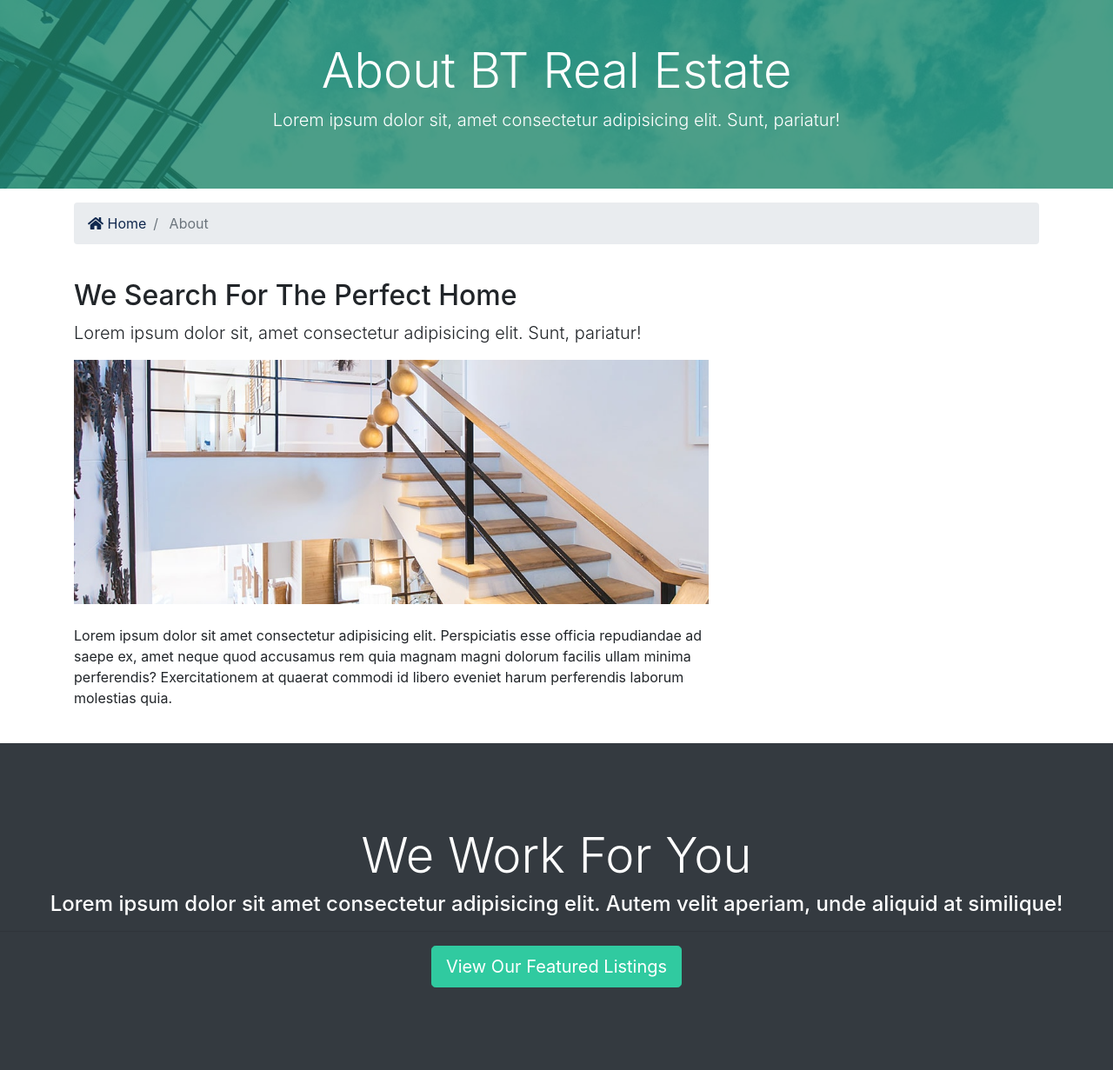
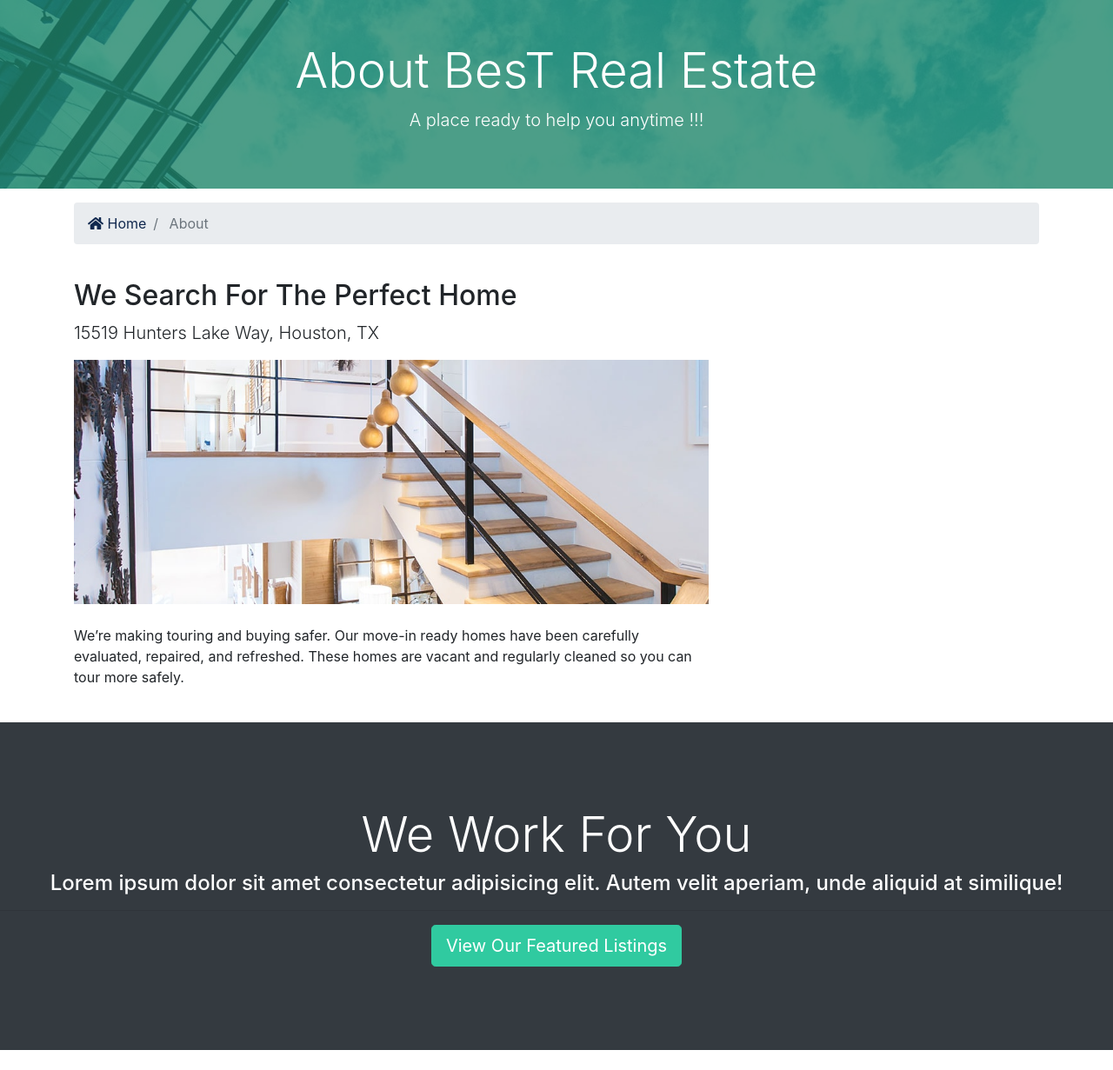
Before and after one commit to nikhilt1998/Real-Estate, a Django app: page /about in a window 1280 px wide. Shown: the part 128-1359 px from the top of the page at 87% size. Run offline with Django 3.2, Linux system fonts and the light colour scheme; some libraries are stand-ins or nearby versions.

Commit message:
Update about.html

```diff
--- a/sales/templates/pages/about.html
+++ b/sales/templates/pages/about.html
@@ -9,8 +9,8 @@
     <div class="container">
       <div class="row text-center">
         <div class="col-md-12">
-          <h1 class="display-4">About BT Real Estate</h1>
-          <p class="lead">Lorem ipsum dolor sit, amet consectetur adipisicing elit. Sunt, pariatur!</p>
+          <h1 class="display-4">About BesT Real Estate</h1>
+          <p class="lead">A place ready to help you anytime !!!</p>
         </div>
       </div>
     </div>
@@ -36,11 +36,10 @@
       <div class="row">
         <div class="col-md-8">
           <h2>We Search For The Perfect Home</h2>
-          <p class="lead">Lorem ipsum dolor sit, amet consectetur adipisicing elit. Sunt, pariatur!</p>
+          <p class="lead">15519 Hunters Lake Way, Houston, TX</p>
           <img src="{% static 'img/about.jpg' %}" alt="">
-          <p class="mt-4">Lorem ipsum dolor sit amet consectetur adipisicing elit. Perspiciatis esse officia repudiandae ad saepe ex, amet
-            neque quod accusamus rem quia magnam magni dolorum facilis ullam minima perferendis? Exercitationem at quaerat
-            commodi id libero eveniet harum perferendis laborum molestias quia.</p>
+          <p class="mt-4">We’re making touring and buying safer. Our move-in ready homes have been carefully evaluated, repaired, and refreshed.
+             These homes are vacant and regularly cleaned so you can tour more safely.</p>
         </div>
         <div class="col-md-4">
           {% if mvp_realtors %}
```
